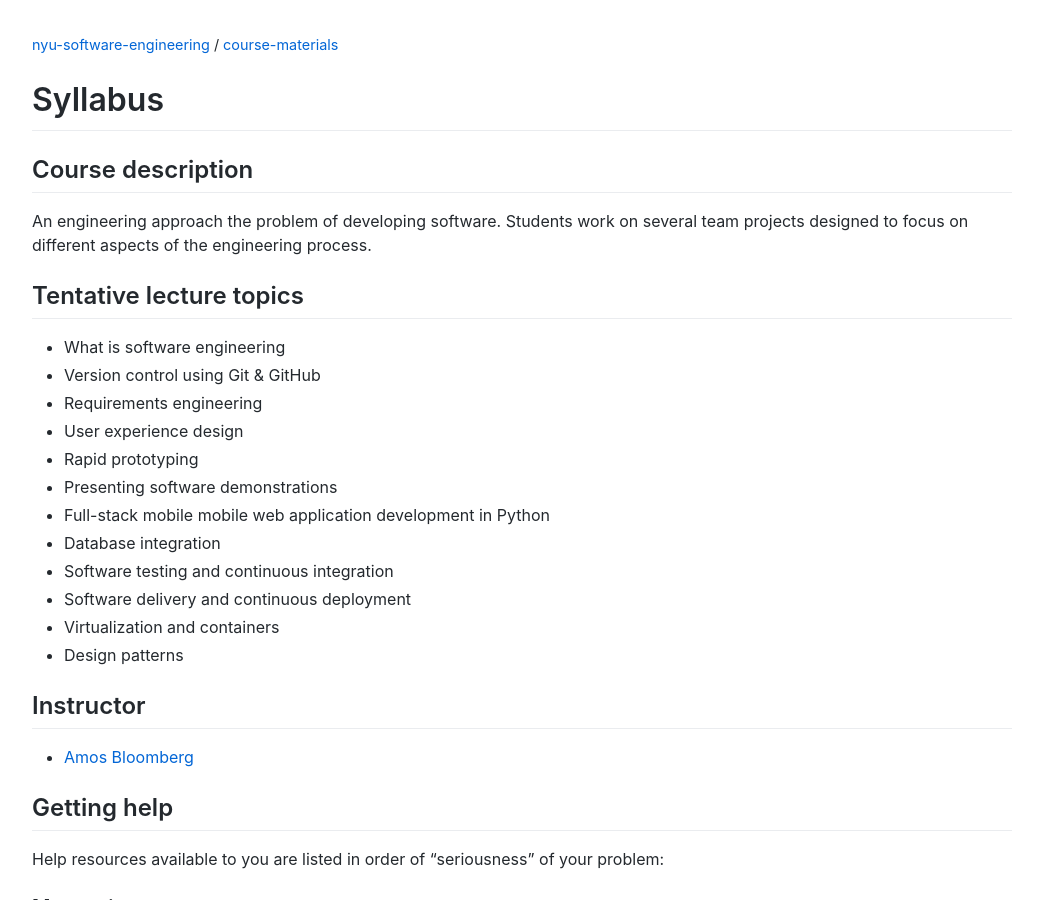
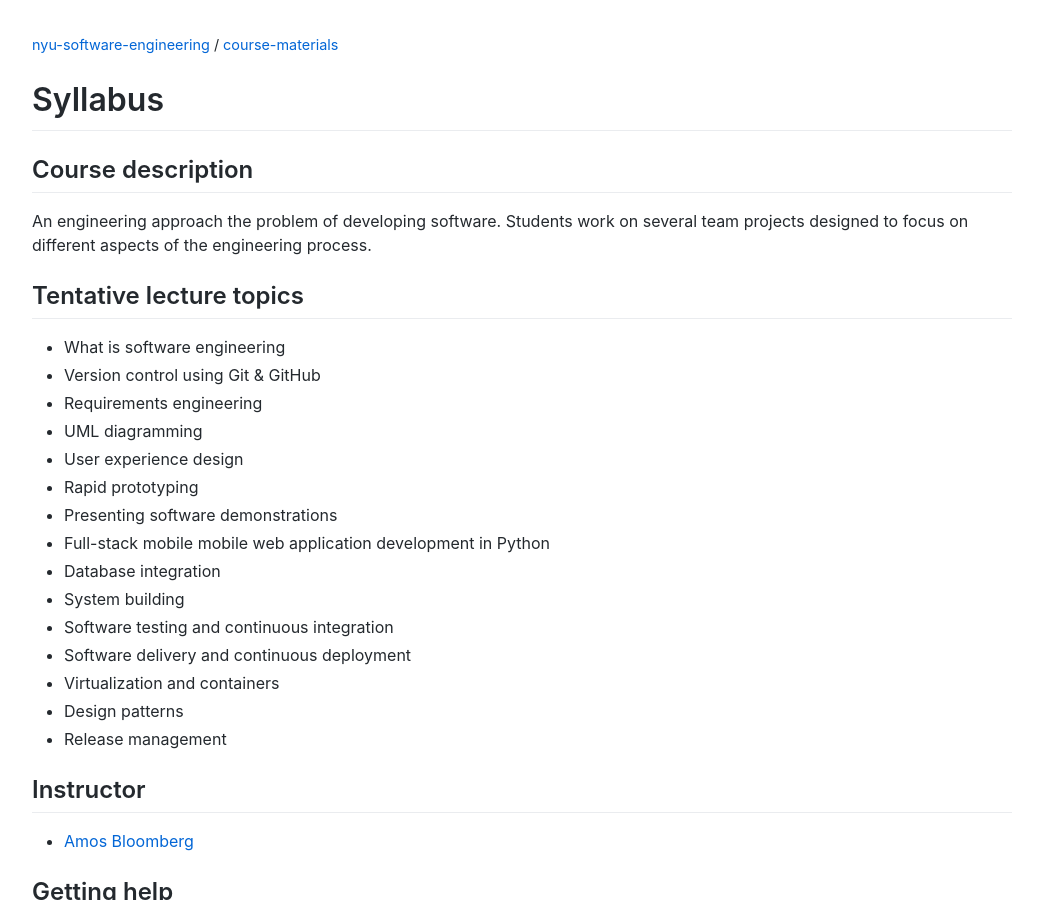
Before and after one commit to nyu-software-engineering/course-materials, a Jekyll site: the page built from content/syllabus.md, in a window 1280 px wide and 900 px high. Shown: the whole window, without its empty margins (118-1161 px from the left). Built offline with Jekyll 4.4.1, drawn with Linux system fonts in a browser that asks for light colours; comment, search, counter and statistics services are not loaded.

Commit message:
updated topics

```diff
--- a/content/syllabus.md
+++ b/content/syllabus.md
@@ -14,15 +14,18 @@ An engineering approach the problem of developing software. Students work on sev
 - What is software engineering
 - Version control using Git & GitHub
 - Requirements engineering
+- UML diagramming
 - User experience design
 - Rapid prototyping
 - Presenting software demonstrations
 - Full-stack mobile mobile web application development in Python
 - Database integration
+- System building
 - Software testing and continuous integration
 - Software delivery and continuous deployment
 - Virtualization and containers
 - Design patterns
+- Release management
 
 ## Instructor
 
```
